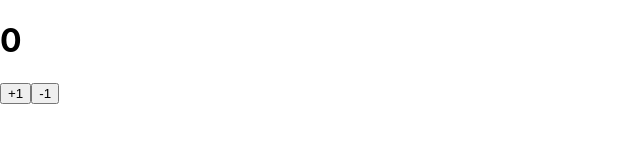
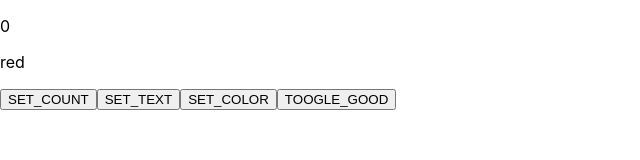
Before and after one commit to chanwoo00106/Ts, a React app in the folder ts-react-tutorial/: page / in a window 1280 px wide. Shown: the whole page, without its empty margins (0-640 px from the left). Built offline with nearby package versions, Linux system fonts and the light colour scheme.

Commit message:
Add UseReducerSample.tsx

```diff
--- a/ts-react-tutorial/src/App.tsx
+++ b/ts-react-tutorial/src/App.tsx
@@ -1,8 +1,8 @@
 import React from 'react';
-import Counter from './Counter';
+import UseReducerSample from './UseReducerSample';
 
 const App: React.FC = () => {
-  return <Counter />;
+  return <UseReducerSample />;
 };
 
 export default App;
--- /dev/null
+++ b/ts-react-tutorial/src/UseReducerSample.tsx
@@ -0,0 +1,67 @@
+import React, { useReducer } from 'react';
+
+type Color = 'red' | 'yellow' | 'orange';
+
+type State = {
+    count: number,
+    text: string,
+    color: Color,
+    isGood: boolean
+}
+
+type Action = { type: 'SET_COUNT', count: number } |
+{ type: 'SET_TEXT', text: string } |
+{ type: 'SET_COLOR', color: Color } |
+{ type: 'TOOGLE_GOOD' };
+
+function reducer(state: State, action: Action): State {
+    switch (action.type) {
+        case 'SET_COUNT':
+            return {
+                ...state,
+                count: action.count
+            }
+        case 'SET_TEXT':
+            return {
+                ...state,
+                text: action.text
+            }
+        case 'SET_COLOR':
+            return {
+                ...state,
+                color: action.color
+            }
+        case 'TOOGLE_GOOD':
+            return {
+                ...state,
+                isGood: !state.isGood
+            }
+        default: return state;
+    }
+}
+
+export default function UseReducerSample() {
+    const [state, dispatch] = useReducer(reducer, {
+        count: 0,
+        text: "",
+        color: 'red',
+        isGood: true
+    })
+    const setCount = () => dispatch({ type: 'SET_COUNT', count: 5 });
+    const setText = () => dispatch({ type: 'SET_TEXT', text: 'Teemo!' });
+    const setColor = () => dispatch({ type: 'SET_COLOR', color: 'orange' });
+    const toggleGood = () => dispatch({ type: 'TOOGLE_GOOD' });
+    return (
+        <>
+            <div><p>{state.count}</p></div>
+            <div><p>{state.text}</p></div>
+            <div><p>{state.color}</p></div>
+            <div>
+                <button onClick={setCount}>SET_COUNT</button>
+                <button onClick={setText}>SET_TEXT</button>
+                <button onClick={setColor}>SET_COLOR</button>
+                {state.isGood && <button onClick={toggleGood}>TOOGLE_GOOD</button>}
+            </div>
+        </>
+    )
+}
```
